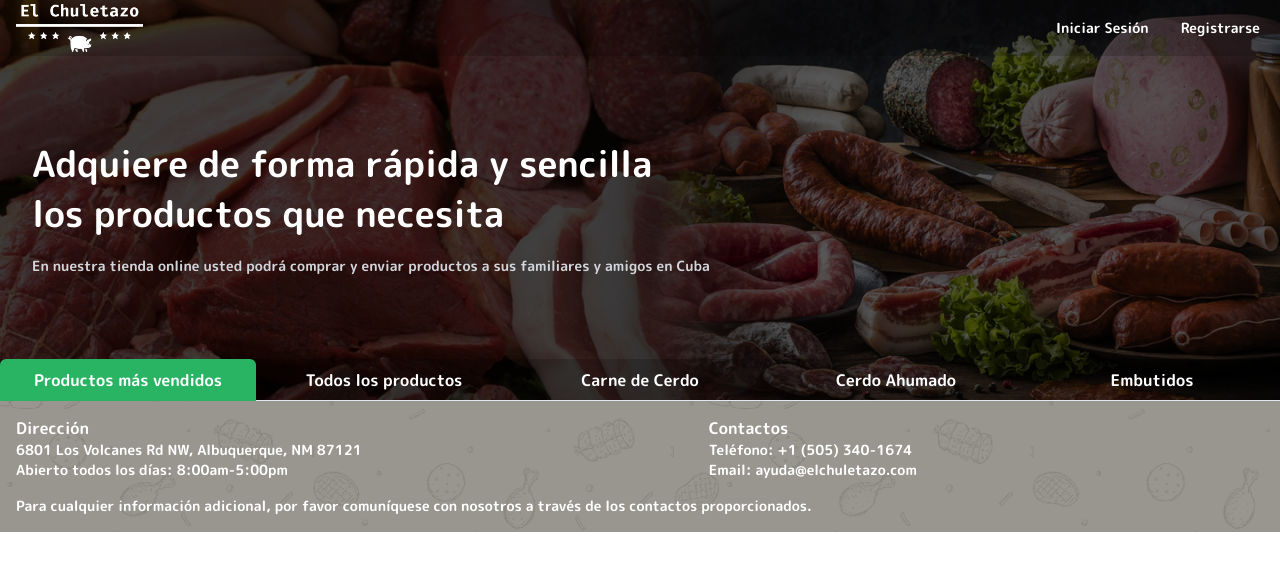
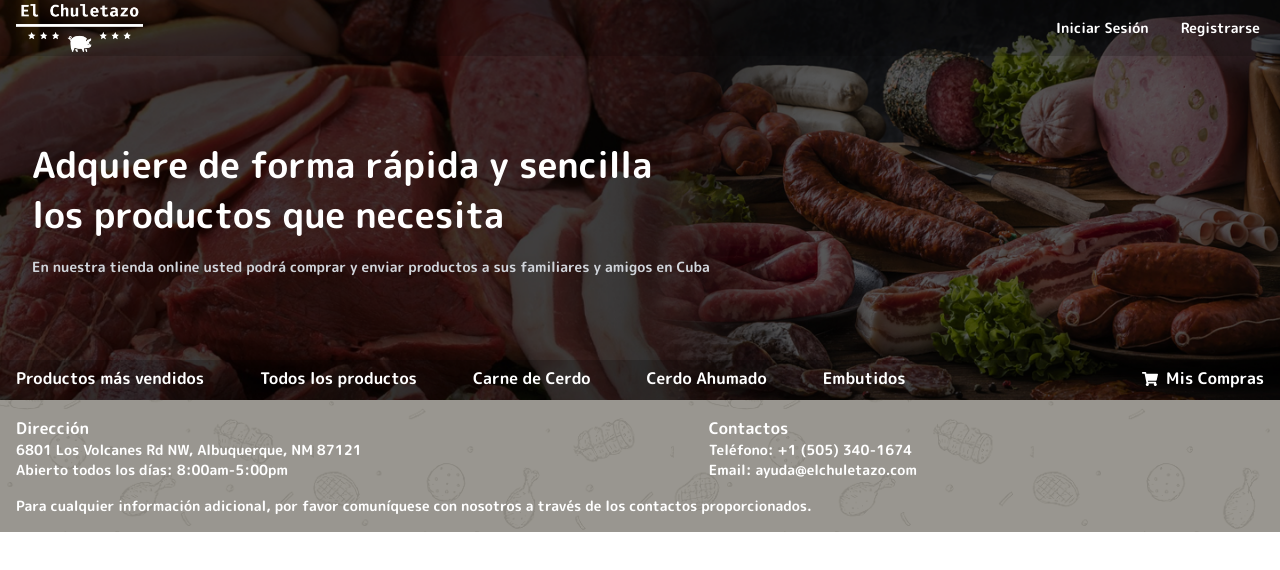
Before and after one commit to Ztaz9906/el_chuletazo_frontend, a React (Vite) app: page / in a window 1280 px wide. Shown: the top 570 px of the page. Built offline with nearby package versions, Linux system fonts and the light colour scheme.

Commit message:
Arreglado el NavBar

```diff
--- a/package.json
+++ b/package.json
@@ -24,6 +24,7 @@
     "prettier": "^3.3.3",
     "react": "^18.3.1",
     "react-dom": "^18.3.1",
+    "react-icons": "^5.3.0",
     "react-redux": "^9.1.2",
     "react-router-dom": "^6.26.2",
     "yup": "^1.4.0"
--- a/src/components/Layout.jsx
+++ b/src/components/Layout.jsx
@@ -2,7 +2,7 @@ import { Outlet } from "react-router-dom";
 import { useSelector } from "react-redux";
 import { Box } from "@chakra-ui/react";
 import BackPrincipal from "@/components/header/BackPrincipal.jsx";
-import MyTabs from "@/components/tab_bar/tab_bar.jsx";
+import NavBar from "@/components/nav_bar/NavBar.jsx";
 import Footer from "@/components/footer/Footer.jsx";
 
 const Layout = () => {
@@ -13,7 +13,7 @@ const Layout = () => {
   return (
     <div className="layout flex flex-col min-h-screen">
       <BackPrincipal>
-        <MyTabs />
+        <NavBar />
       </BackPrincipal>
       <div className="flex-grow">
         <Box
--- /dev/null
+++ b/src/components/nav_bar/NavBar.jsx
@@ -0,0 +1,47 @@
+import { useState } from 'react';
+import { Box, Button, HStack, Icon } from '@chakra-ui/react';
+import { FaShoppingCart } from 'react-icons/fa';
+
+function NavBar() {
+  const [activeButton, setActiveButton] = useState(null);
+
+  const handleButtonClick = (buttonIndex) => {
+    setActiveButton(buttonIndex);
+  };
+
+  return (
+    <Box bg="rgba(0, 0, 0, 0.2)" w="full">
+      <HStack spacing={6} justify="space-between" align="flex-end">
+        <HStack spacing={6}>
+          {['Productos más vendidos', 'Todos los productos', 'Carne de Cerdo', 'Cerdo Ahumado', 'Embutidos'].map((label, index) => (
+            <Button
+              key={index}
+              bg={activeButton === index ? 'linear-gradient(to top, green 50%, transparent 100%)' : 'transparent'}
+              color="white"
+              borderBottom="2px solid transparent"
+              borderRadius="0"
+              _hover={{ borderBottom: '2px solid', borderColor: 'main.10', color: 'white' }}
+              h="10"
+              onClick={() => handleButtonClick(index)}
+            >
+              {label}
+            </Button>
+          ))}
+        </HStack>
+        <Button
+          bg="transparent"
+          color="white"
+          borderBottom="2px solid transparent"
+          borderRadius="0"
+          _hover={{ borderBottom: '2px solid', borderColor: 'main.10', color: 'white' }}
+          h="10"
+          leftIcon={<Icon as={FaShoppingCart} />}
+        >
+          Mis Compras
+        </Button>
+      </HStack>
+    </Box>
+  );
+}
+
+export default NavBar;
--- a/src/components/tab_bar/tab_bar.jsx
+++ /dev/null
@@ -1,17 +0,0 @@
-import { Tabs, TabList, TabPanels, Tab, TabPanel } from '@chakra-ui/react';
-
-function MyTabs() {
-  return (
-    <Tabs defaultIndex={0} isFitted variant='enclosed'>
-      <TabList bg="rgba(0, 0, 0, 0.2)">
-        <Tab _selected={{ bg: 'main.10', color: 'white' }}>Productos más vendidos</Tab>
-        <Tab _selected={{ bg: 'main.10', color: 'white' }}>Todos los productos</Tab>
-        <Tab _selected={{ bg: 'main.10', color: 'white' }}>Carne de Cerdo</Tab>
-        <Tab _selected={{ bg: 'main.10', color: 'white' }}>Cerdo Ahumado</Tab>
-        <Tab _selected={{ bg: 'main.10', color: 'white' }}>Embutidos</Tab>
-      </TabList>
-    </Tabs>
-  );
-}
-
-export default MyTabs;
```
Also changed, not shown: src/components/header/BackPrincipal.jsx (line endings or trailing spaces), 1 other file (tests, documents, lock files or other folders).
